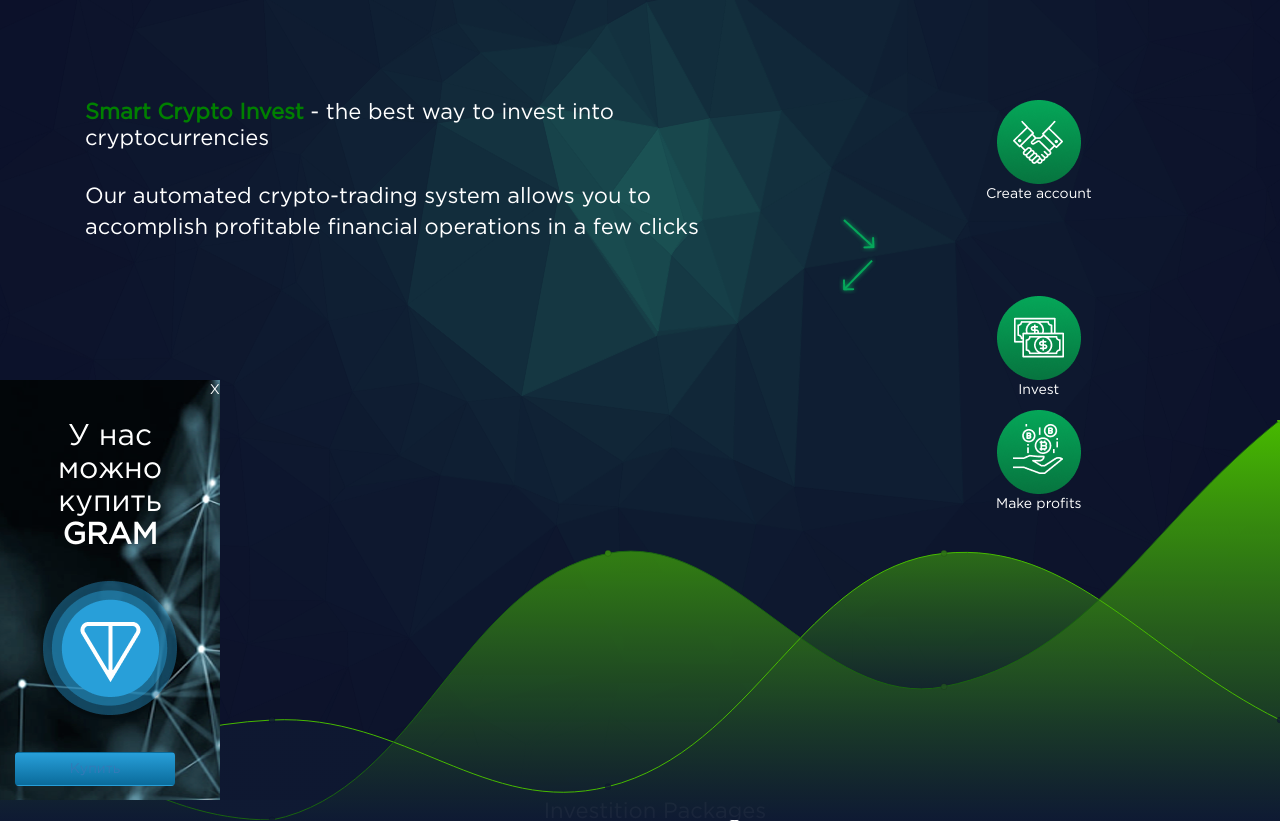
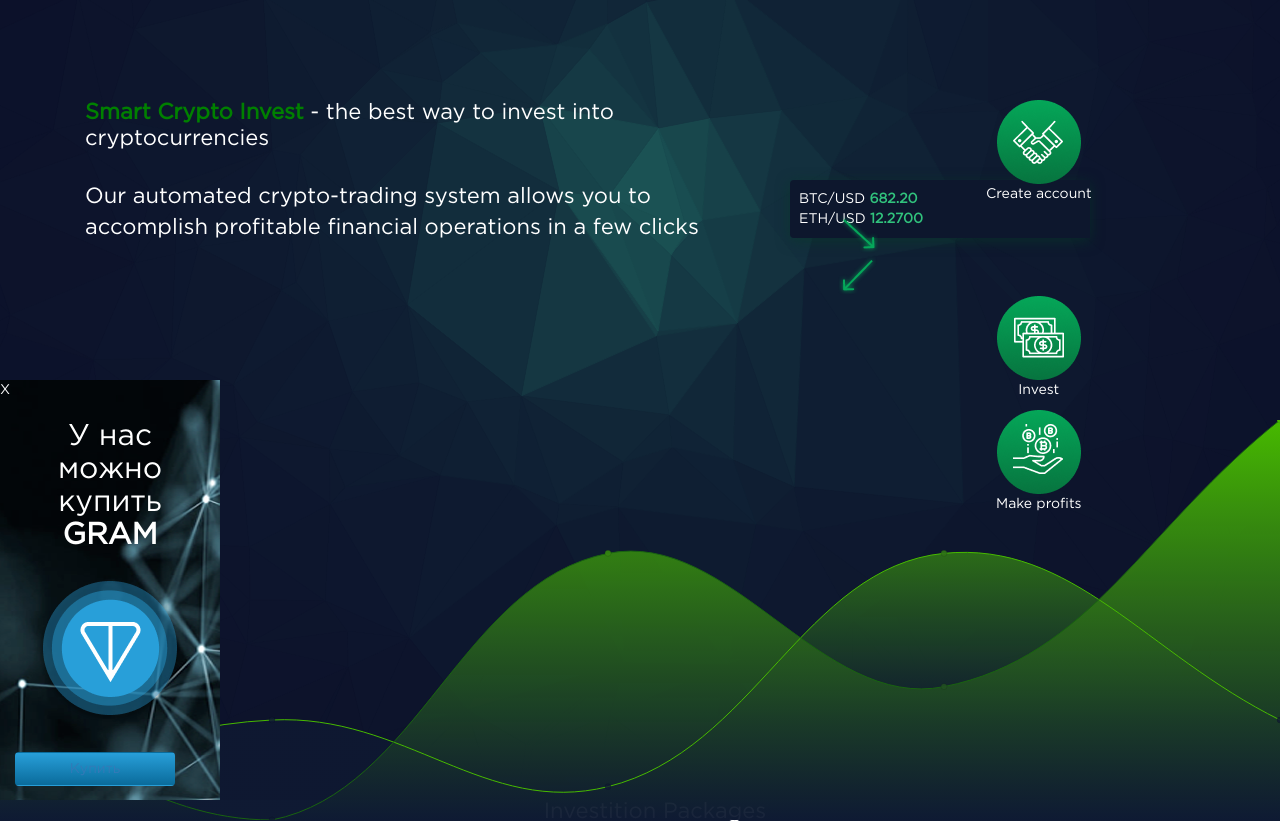
Before and after one commit to DKSGROUP/Crypto, a Yii app: template views/site/index.php in a window 1280 px wide. Shown: the top 821 px of the page. Run offline with PHP 8.4 and a stand-in for Yii, Linux system fonts and the light colour scheme; the template is opened without the code that fills it, so the values that code supplies are empty; some libraries are stand-ins or nearby versions.

Commit message:
fixedExchang

```diff
--- a/views/site/index.php
+++ b/views/site/index.php
@@ -14,7 +14,7 @@
 ?>
 <script src="https://cdnjs.cloudflare.com/ajax/libs/Chart.js/2.7.2/Chart.min.js"></script>
 <aside id="aside1" class="d-none d-lg-block">
-    <div id="closeButton" class="text-right" onclick="document.getElementById('aside1').style.display='none'">Х</div>
+    <div id="closeButton" onclick="document.getElementById('aside1').style.display='none'">Х</div>
     <div class="container-fluid d-flex flex-column justify-content-center align-items-center">
         <div class="text-center text-white textt">
             <h2>У нас можно купить <b>GRAM</b></h2>
--- a/web/css/style.css
+++ b/web/css/style.css
@@ -155,11 +155,10 @@
     background-color: #141e38;
 }
 .exchange{
-    width: 150px;
+    width: 300px;
     background-color: #0D172D;
-    text-align: right;
+    text-align: left;
     padding: 3%;
-    margin-top: -180%;
     box-shadow: 0px 3px 14px rgba(7, 57, 39, 0.59);
     border-radius: 4px 0px 0px 4px;
 }
@@ -295,9 +294,3 @@
 .elipse{
     margin: 10% 0;
 }
-#pop-checkbox {
-    display: none;
-}
-#pop-checkbox:checked + #aside1 {
-    visibility: hidden; /*чтобы освободить занимаемое место - display: none;*/
-}
```
